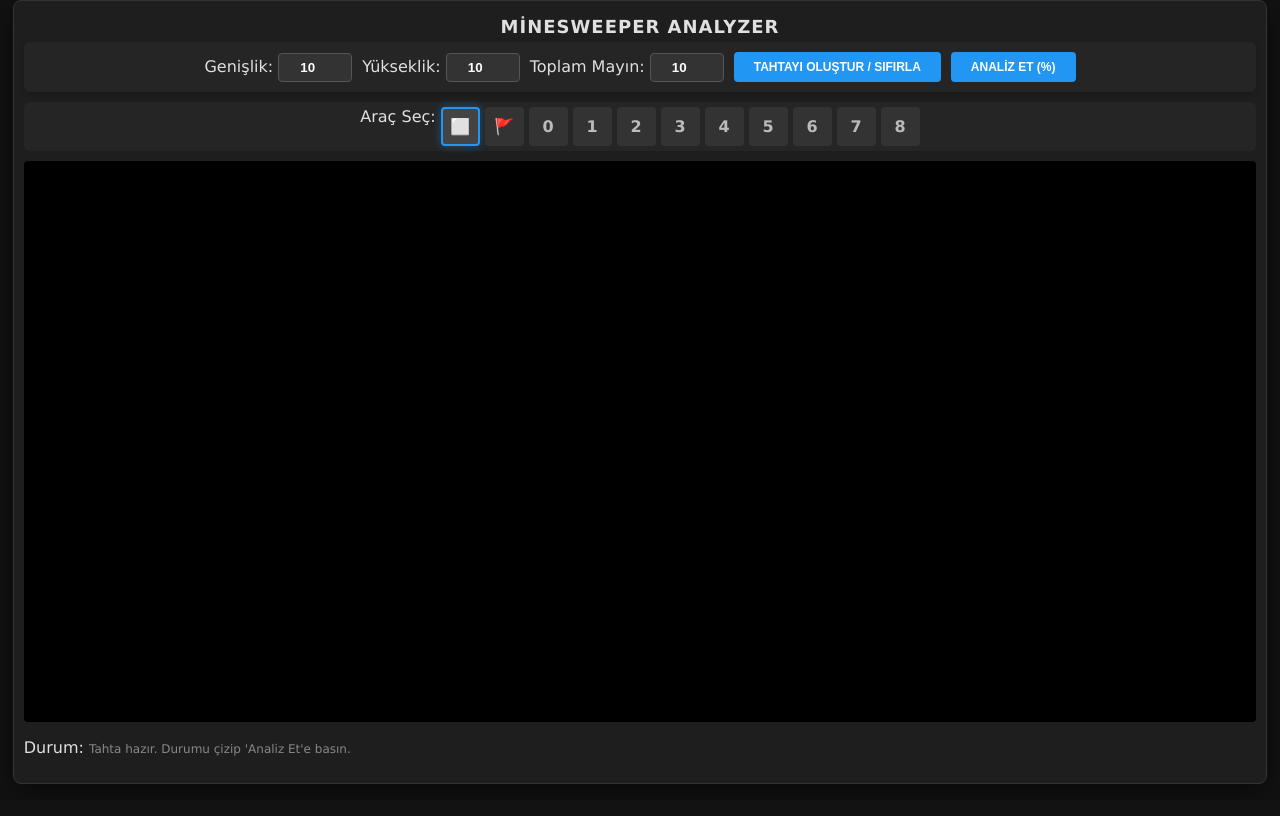
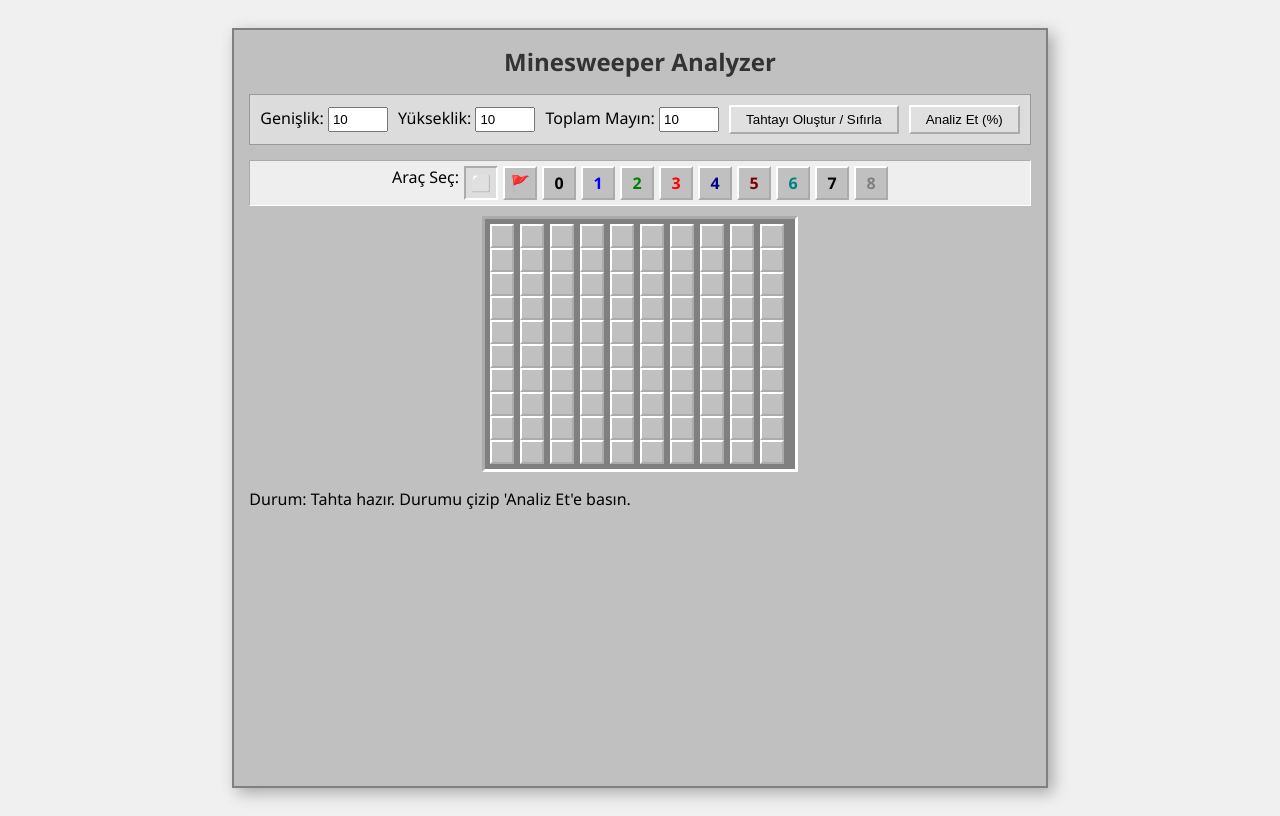
Before and after one commit to TunahanGunerr/minesweeper, a plain HTML site: page index.html in a window 1280 px wide. Drawn offline with Linux system fonts and the light colour scheme.

Commit message:
Update style.css

```diff
--- a/style.css
+++ b/style.css
@@ -1,226 +1,155 @@
 :root {
-    --bg-body: #121212;       /* Arka plan: Koyu Gri */
-    --bg-panel: #1e1e1e;      /* Panel rengi */
-    --cell-closed: #3a3a3c;   /* Kapalı kutu rengi */
-    --cell-open: #1e1e1e;     /* Açık kutu rengi */
-    --cell-hover: #4a4a4c;    /* Mouse gelince */
-    --border-color: #000000;
-    --text-main: #e0e0e0;
-    --accent-color: #2196F3;  /* Mavi vurgu */
+    --bg-color: #c0c0c0;
+    --border-light: #ffffff;
+    --border-dark: #808080;
+    --cell-size: 24px; /* Hücre boyutunu 24px yaptım ki 100x100 sığsın */
 }
 
 body {
-    font-family: 'Verdana', sans-serif; /* Okunabilirlik için en iyi font */
-    background-color: var(--bg-body);
-    color: var(--text-main);
-    margin: 0;
-    padding: 0;
+    font-family: 'Segoe UI', Tahoma, Geneva, Verdana, sans-serif;
+    background-color: #f0f0f0;
+    display: flex;
+    justify-content: center;
+    padding: 20px;
     height: 100vh;
+    overflow: hidden; /* Sayfa kaymasın, sadece tahta kaysın */
+    box-sizing: border-box;
+}
+
+.container {
+    background-color: var(--bg-color);
+    padding: 15px;
+    border: 2px solid #808080;
+    box-shadow: 5px 5px 15px rgba(0,0,0,0.3);
     display: flex;
     flex-direction: column;
-    align-items: center;
-    justify-content: flex-start;
-    overflow: hidden; /* Sayfanın kendisi kaymasın, sadece board kaysın */
-}
-
-/* Ana Kapsayıcı */
-.container {
-    background-color: var(--bg-panel);
-    width: 98%;
-    height: 98vh;
-    display: flex;
-    flex-direction: column;
-    border-radius: 8px;
-    box-shadow: 0 10px 30px rgba(0,0,0,0.5);
-    border: 1px solid #333;
-    padding: 10px;
-    box-sizing: border-box;
+    max-height: 95vh;
 }
 
 h1 {
     text-align: center;
-    margin: 5px 0;
-    font-size: 18px;
-    color: var(--text-main);
-    letter-spacing: 1px;
-    text-transform: uppercase;
+    margin-top: 0;
+    font-size: 24px;
+    color: #333;
 }
 
-/* Kontrol Paneli (Sabit kalır) */
 .controls {
-    background: #252525;
+    margin-bottom: 15px;
     padding: 10px;
-    border-radius: 6px;
+    background: #dcdcdc;
+    border: 1px solid #999;
     display: flex;
     gap: 10px;
     flex-wrap: wrap;
+    align-items: center;
     justify-content: center;
-    align-items: center;
-    box-shadow: 0 2px 5px rgba(0,0,0,0.2);
-    margin-bottom: 10px;
-    flex-shrink: 0; /* Küçülmesini engelle */
 }
 
 .controls input {
-    width: 60px;
-    padding: 6px;
-    background: #333;
-    border: 1px solid #555;
-    color: white;
-    border-radius: 4px;
-    text-align: center;
+    width: 50px;
+    padding: 3px;
+}
+
+button {
+    padding: 5px 15px;
+    cursor: pointer;
+    background: #e0e0e0;
+    border: 2px outset #fff;
+}
+
+button:active {
+    border: 2px inset #fff;
+}
+
+.toolbar {
+    display: flex;
+    gap: 5px;
+    margin-bottom: 10px;
+    justify-content: center;
+    background: #eee;
+    padding: 5px;
+    border: 1px inset #fff;
+}
+
+.tool {
+    width: 30px;
+    height: 30px;
+    display: flex;
+    align-items: center;
+    justify-content: center;
+    border: 2px outset #fff;
+    background: var(--bg-color);
+    cursor: pointer;
     font-weight: bold;
 }
 
-button {
-    padding: 8px 20px;
-    cursor: pointer;
-    background: var(--accent-color);
-    color: white;
-    border: none;
-    border-radius: 4px;
-    font-weight: bold;
-    text-transform: uppercase;
-    font-size: 12px;
-    transition: background 0.2s;
+.tool:active, .tool.active {
+    border: 2px inset #fff;
+    background: #ddd;
 }
 
-button:hover {
-    background: #1976D2;
+/* Renkler */
+.tool[data-tool="1"] { color: blue; }
+.tool[data-tool="2"] { color: green; }
+.tool[data-tool="3"] { color: red; }
+.tool[data-tool="4"] { color: darkblue; }
+.tool[data-tool="5"] { color: maroon; }
+.tool[data-tool="6"] { color: teal; }
+.tool[data-tool="7"] { color: black; }
+.tool[data-tool="8"] { color: gray; }
+
+/* Tahta (Scroll Özelliği Eklendi) */
+#board {
+    display: grid;
+    gap: 0; /* Klasik görünümde boşluk olmaz */
+    background-color: #808080;
+    padding: 5px;
+    border: 3px inset #fff; /* İçe göçük efekt */
+    overflow: auto; /* Büyük haritalar için scroll */
+    max-width: 95vw;
+    max-height: 80vh;
+    margin: 0 auto;
 }
 
-/* Araç Çubuğu */
-.toolbar {
-    display: flex;
-    gap: 5px;
-    justify-content: center;
-    padding: 5px;
-    background: #252525;
-    border-radius: 6px;
-    margin-bottom: 10px;
-    flex-shrink: 0;
-}
-
-.tool {
-    width: 35px;
-    height: 35px;
+.cell {
+    width: 24px;
+    height: 24px;
+    background-color: #c0c0c0;
     display: flex;
     align-items: center;
     justify-content: center;
-    border-radius: 4px;
-    background: #333;
-    cursor: pointer;
     font-weight: bold;
-    font-size: 16px;
-    color: #bbb;
-    transition: all 0.2s;
-    border: 2px solid transparent;
-}
-
-.tool:hover { background: #444; }
-
-.tool.active {
-    border-color: var(--accent-color);
-    background: #444;
-    color: white;
-    box-shadow: 0 0 10px rgba(33, 150, 243, 0.4);
-}
-
-/* Tahta Alanı (Scroll Buraya Gelir) */
-#board {
-    display: grid;
-    gap: 2px; /* Kareler arası boşluk */
-    background-color: #000; /* Izgara çizgisi rengi */
-    padding: 2px;
-    border-radius: 4px;
-    overflow: auto; /* Sadece burası kaydırılır */
-    flex-grow: 1; /* Kalan tüm alanı kapla */
-    align-content: start; /* İçerik azsa yukarı yasla */
-    justify-content: center; /* Ortala */
-
-    /* Özel Scrollbar */
-    scrollbar-width: thin;
-    scrollbar-color: #555 #222;
-}
-
-/* Webkit Scrollbar (Chrome/Edge) */
-#board::-webkit-scrollbar { width: 10px; height: 10px; }
-#board::-webkit-scrollbar-track { background: #222; }
-#board::-webkit-scrollbar-thumb { background: #555; border-radius: 5px; }
-#board::-webkit-scrollbar-thumb:hover { background: #777; }
-
-/* Hücre Stilleri */
-.cell {
-    width: 28px;  /* Kare boyutu */
-    height: 28px;
-    display: flex;
-    align-items: center;
-    justify-content: center;
-    font-weight: 900; /* Çok kalın yazı */
-    font-size: 16px; /* Okunaklı font */
+    font-size: 14px; /* Yazılar okunaklı olsun */
     cursor: default;
     position: relative;
-    user-select: none;
-    border-radius: 2px;
+    box-sizing: border-box;
+    border: 2px outset #fff; /* Kapalıyken dışa çıkık */
 }
 
 /* Kapalı Hücre */
 .cell.unknown {
-    background-color: var(--cell-closed);
-    box-shadow: inset 0 0 0 1px rgba(255,255,255,0.05); /* Hafif çerçeve */
+    border: 2px outset #fff;
 }
-.cell.unknown:hover { background-color: var(--cell-hover); }
 
 /* Açık Hücre */
 .cell.open {
-    background-color: var(--cell-open);
+    border: 1px solid #7b7b7b; /* Açıkken düz çizgi */
+    background-color: #c0c0c0;
 }
 
-/* Bayrak */
 .cell.flag {
-    background-color: var(--cell-closed);
-    font-size: 18px;
+    color: red;
 }
 
-/* --- SAYI RENKLERİ (Koyu tema için parlak) --- */
-/* Bu classlar JS'de yoksa, style özelliğinden verirsin ama class eklemek daha temiz */
-/* Eğer JS tarafında "val-1" gibi class ekletirsen süper olur. */
-/* Ama mevcut JS'de style.color veriyorsun, o yüzden aşağıdaki override'ları !important ile ezebilirsin veya JS'nin verdiği renkleri kullanırsın. */
-/* Ben JS kodunda class eklemiştim (önceki adımda), o yüzden bunlar çalışır: */
-
-.cell.val-1 { color: #5c9eff !important; } /* Açık Mavi */
-.cell.val-2 { color: #66bb6a !important; } /* Açık Yeşil */
-.cell.val-3 { color: #ef5350 !important; } /* Açık Kırmızı */
-.cell.val-4 { color: #ab47bc !important; } /* Mor */
-.cell.val-5 { color: #ffa726 !important; } /* Turuncu */
-.cell.val-6 { color: #26c6da !important; } /* Turkuaz */
-.cell.val-7 { color: #bdbdbd !important; } /* Gri */
-.cell.val-8 { color: #78909c !important; } /* Koyu Gri */
-
-
-/* --- OLASILIK YAZISI --- */
+/* Olasılık Yazısı (prob-text) */
 .prob-text {
     position: absolute;
     top: 0; left: 0; width: 100%; height: 100%;
     display: flex; align-items: center; justify-content: center;
     font-size: 11px;
     font-weight: bold;
-    color: #fff;
-    text-shadow: 0 1px 3px rgba(0,0,0,0.9); /* Siyah gölge (okunurluk için şart) */
+    color: #000; /* Açık renk arka planda siyah yazı */
+    text-shadow: 0px 0px 2px #fff; /* Okunabilirlik için beyaz gölge */
     z-index: 10;
+    pointer-events: none;
 }
-
-/* Durum Mesajı */
-#status {
-    margin-top: 10px;
-    text-align: center;
-    color: #888;
-    font-size: 12px;
-    flex-shrink: 0;
-}
-
-/* Mobil / Küçük Ekran Uyumu */
-@media (max-width: 600px) {
-    .controls input { width: 40px; }
-    .cell { width: 24px; height: 24px; font-size: 12px; }
-}
```
